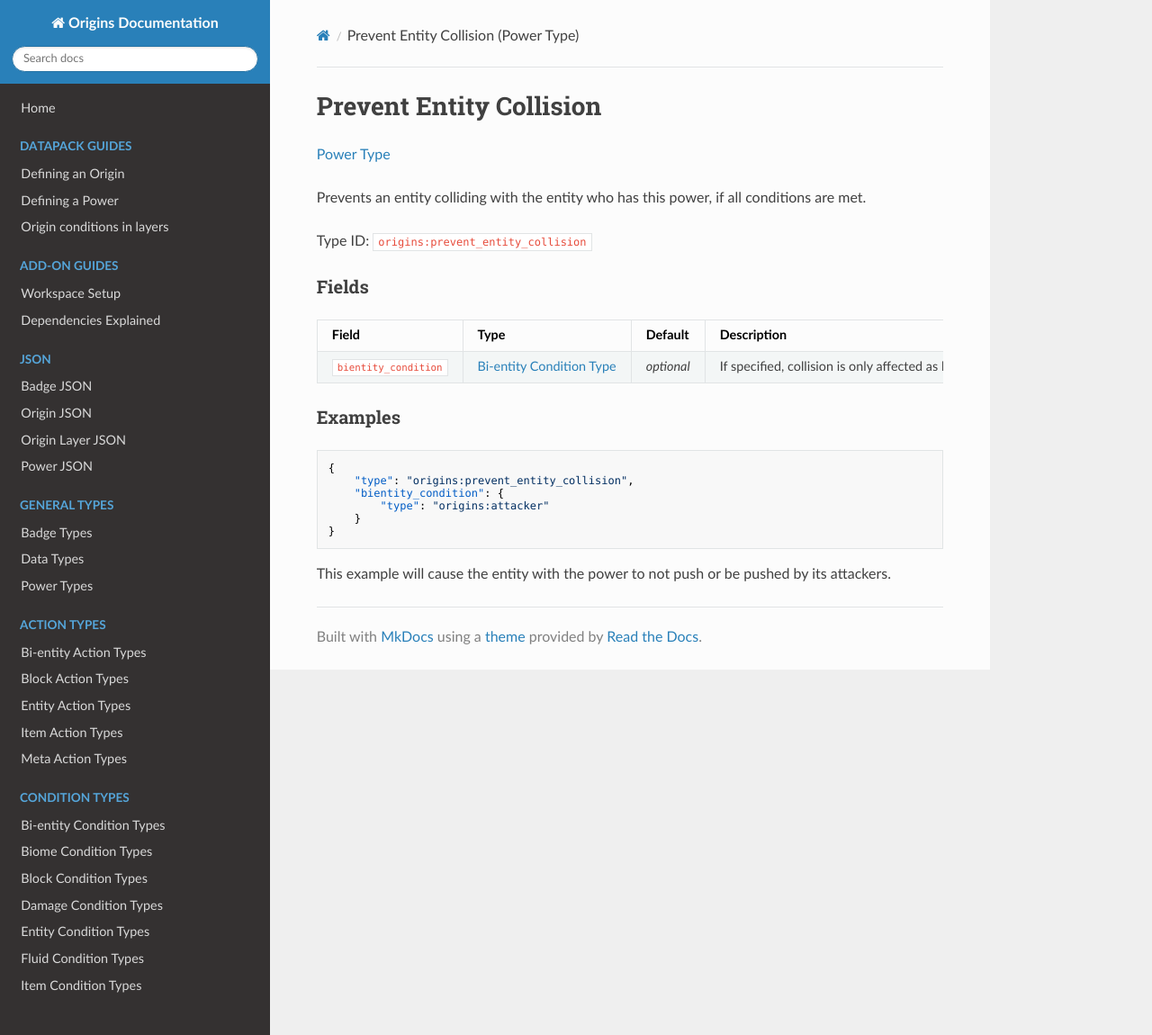
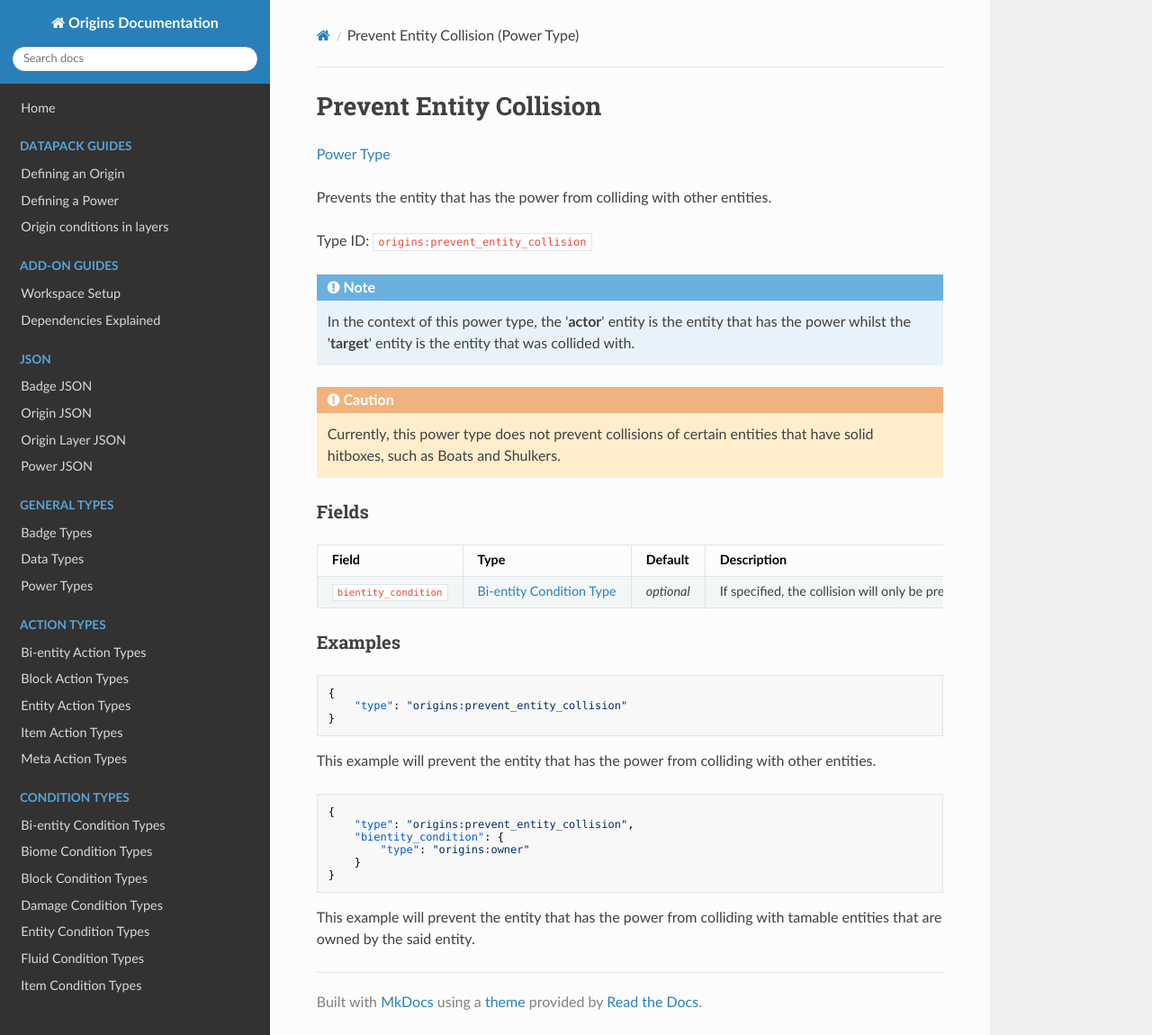
Before and after one commit to apace100/origins-docs, an MkDocs documentation site: the page built from docs/types/power_types/prevent_entity_collision.md, in a window 1280 px wide and 1150 px high. Shown: the whole window at 90% size. Built offline with MkDocs 1.6.1, drawn with Linux system fonts in a browser that asks for light colours; nearby versions of some CDN libraries.

Commit message:
Updated `prevent_entity_collision.md` (Power Type) + Added a simple example + Added an admonition note for informing users that it does not apply for entities that have solid hitboxes + Added another admonition note for stating the 'actor'/'target' context of the power type * Changed the description for the power type * Changed the description and contents of the 2nd example

````diff
--- a/docs/types/power_types/prevent_entity_collision.md
+++ b/docs/types/power_types/prevent_entity_collision.md
@@ -7,27 +7,47 @@ date: 2021-11-30
 
 [Power Type](../power_types.md)
 
-Prevents an entity colliding with the entity who has this power, if all conditions are met.
+Prevents the entity that has the power from colliding with other entities.
 
 Type ID: `origins:prevent_entity_collision`
+
+
+!!! note
+
+    In the context of this power type, the '**actor**' entity is the entity that has the power whilst the '**target**' entity is the entity that was collided with.
+
+
+!!! caution
+
+    Currently, this power type does not prevent collisions of certain entities that have solid hitboxes, such as Boats and Shulkers.
 
 
 ### Fields
 
 Field  | Type | Default | Description
 -------|------|---------|-------------
-`bientity_condition` | [Bi-entity Condition Type](../bientity_condition_types.md) | _optional_ | If specified, collision is only affected as long as both the 'actor' (the entity with the power), and the 'target' fulfill the specified conditions.
+`bientity_condition` | [Bi-entity Condition Type](../bientity_condition_types.md) | _optional_ | If specified, the collision will only be prevented if this condition is fulfilled by either or both '**actor**' and '**target**' entities.
 
 
 ### Examples
 
 ```json
 {
+    "type": "origins:prevent_entity_collision"
+}
+```
+
+This example will prevent the entity that has the power from colliding with other entities.
+<br>
+
+
+```json
+{
     "type": "origins:prevent_entity_collision",
     "bientity_condition": {
-        "type": "origins:attacker"
+        "type": "origins:owner"
     }
 }
 ```
 
-This example will cause the entity with the power to not push or be pushed by its attackers.
+This example will prevent the entity that has the power from colliding with tamable entities that are owned by the said entity.
````
